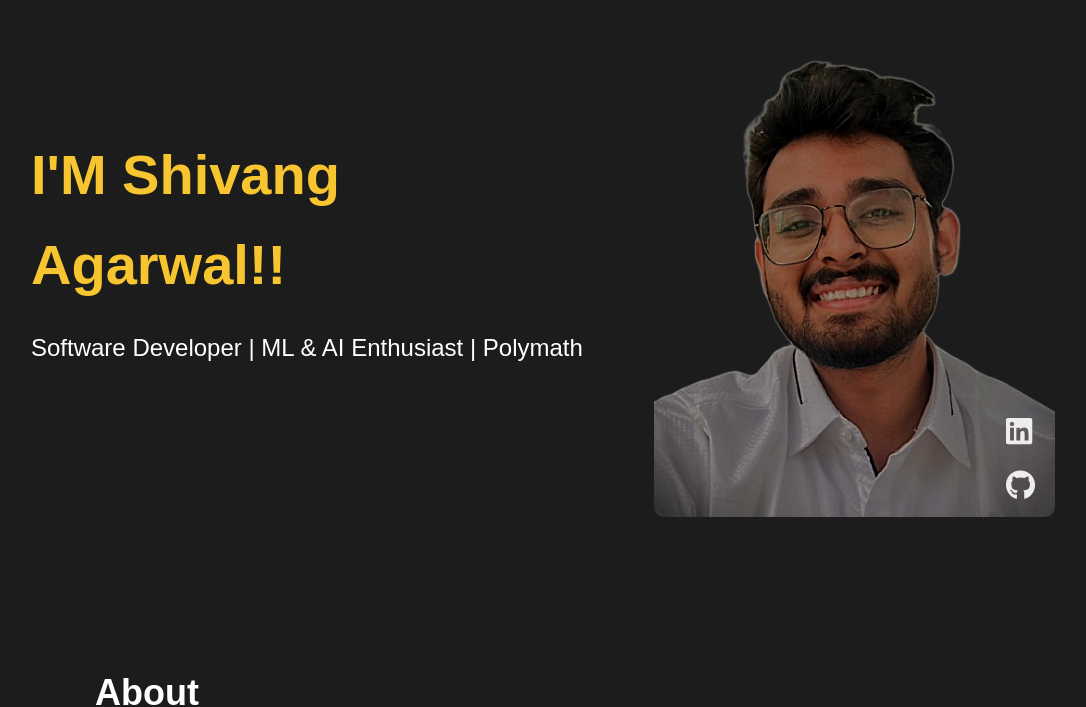
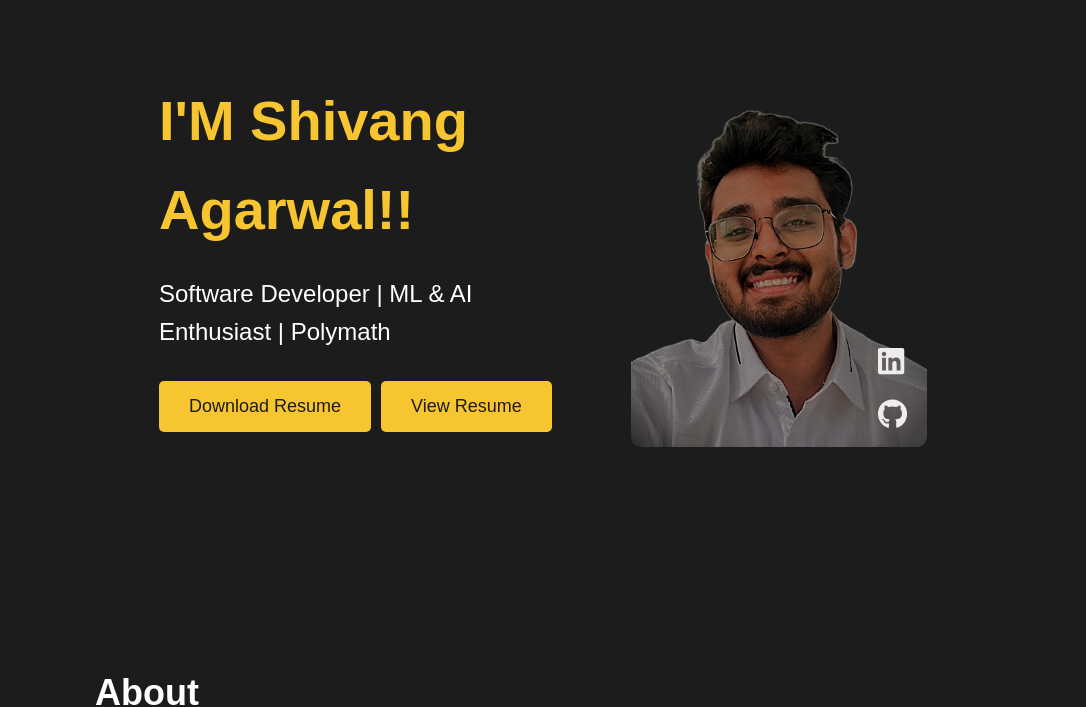
Before and after one commit to Shivang-Agarwal11/Portfolio, a React (Create React App) app: page / in a window 1280 px wide. Shown: the part 106-813 px from the top of the page, without its empty margins (97-1183 px from the left). Built offline with nearby package versions, Linux system fonts and the light colour scheme.

Commit message:
Resume Added

```diff
--- a/src/components/Contact/Contact.css
+++ b/src/components/Contact/Contact.css
@@ -2,7 +2,7 @@
 
 /* Container styling */
 .contact-me {
-    padding: 50px 10%;
+    padding: 20px 10%;
     background-color: #1c1c1c;
     color: white;
     text-align: center;
@@ -26,7 +26,7 @@
 
   .contact-box {
     background-color: #2a2929;
-    padding: 20px;
+    padding: 10px;
     border-radius: 8px;
     box-shadow: 0 4px 6px rgba(0, 0, 0, 0.1);
     transition: transform 0.3s ease, box-shadow 0.3s ease;
@@ -37,12 +37,12 @@
   }
 
   .contact-box h3 {
-    font-size: 24px;
+    font-size: 20px;
     margin-bottom: 10px;
   }
 
   .contact-box p {
-    font-size: 18px;
+    font-size: 17px;
   }
 
   .contact-box a {
--- a/src/components/Home/Home.css
+++ b/src/components/Home/Home.css
@@ -74,7 +74,7 @@
 }
 
 .social-icons a:hover {
-    color: #fff; /* Change color on hover */
+    color: #f7c52f; /* Change color on hover */
 }
 
 /* Keyframes for fade-in and slide-up animation */
--- a/src/components/Home/Home.js
+++ b/src/components/Home/Home.js
@@ -1,16 +1,29 @@
-// src/Home.js
 import React from 'react';
 import './Home.css';  // Add styles for layout
 import { FontAwesomeIcon } from '@fortawesome/react-fontawesome';
 import { faTwitter, faLinkedin, faGithub } from '@fortawesome/free-brands-svg-icons';
 
 const Home = () => {
+  const resumeUrl = require('../../assets/resume.pdf'); // Assuming the resume PDF is stored in the assets folder
+
+  const handleDownloadResume = () => {
+    const link = document.createElement('a');
+    link.href = resumeUrl;
+    link.download = 'Shivang_Agarwal_Resume.pdf';
+    link.click();
+  };
+
+  const handleViewResume = () => {
+    window.open(resumeUrl, '_blank');
+  };
+
   return (
-    <div className="hero" id="home">
+    <div className="hero container" id="home">
       <div className="hero-content">
         <h1>I'M Shivang Agarwal!!</h1>
         <p>Software Developer | ML & AI Enthusiast | Polymath</p>
-        {/* <button>Contact Me</button> */}
+        <button style={{marginRight: "10px"}} onClick={handleDownloadResume}>Download Resume</button>
+        <button onClick={handleViewResume}>View Resume</button>
       </div>
       <div className="hero-image">
         <img src={require('../../assets/p3.png')} alt="Shivang" />
--- a/src/components/Portfolio.js
+++ b/src/components/Portfolio.js
@@ -26,7 +26,7 @@ const Portfolio = () => {
         </a>
         {/* Add other portfolio items similarly */}
       </div>
-      <button>View More</button>
+      {/* <button>View More</button> */}
     </div>
   );
 };
```
Also changed, not shown: 1 other file (tests, documents, lock files or other folders).
